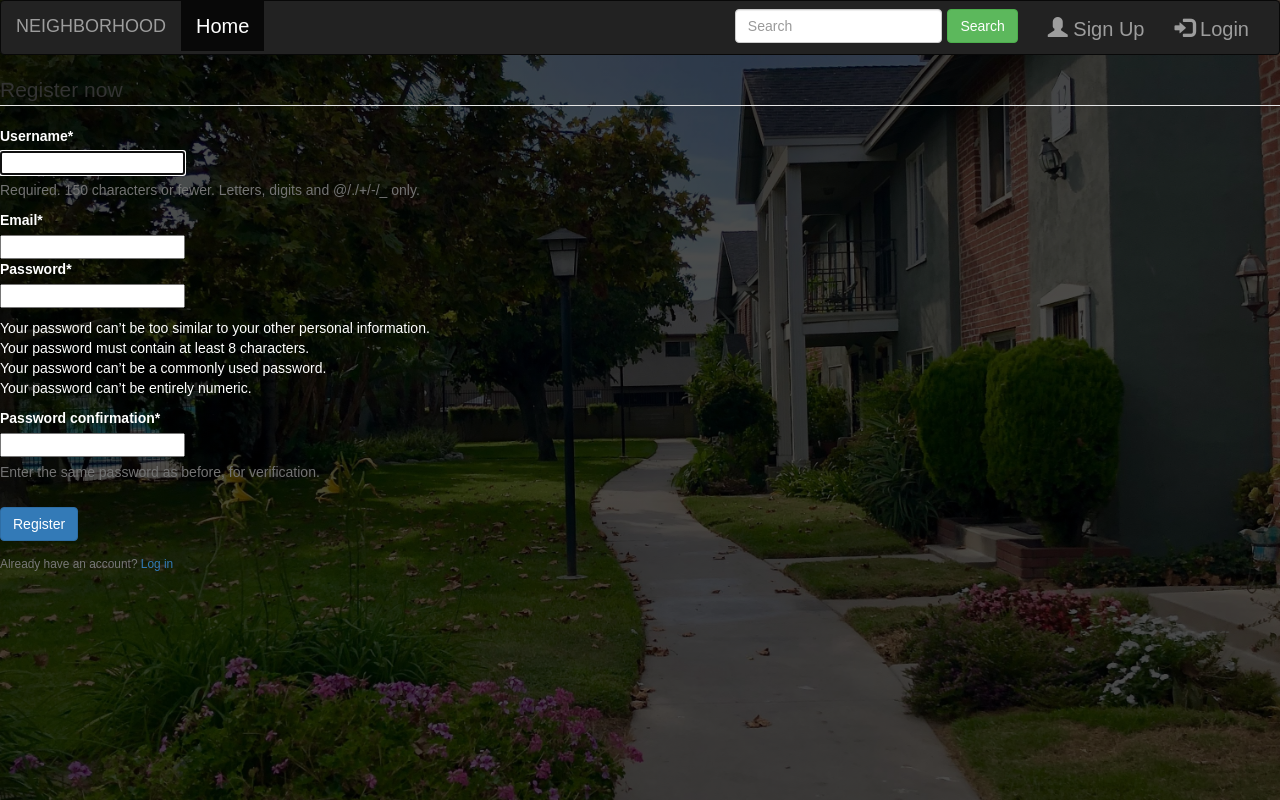
After one commit to bethnduta/NeighbourHood-Project, a Django app: page /register/ in a window 1280 px wide. The commit adds this page. Run offline with Django 4.2, Linux system fonts and the light colour scheme; some libraries are stand-ins or nearby versions.

Commit message:
login and register

```diff
--- a/jirani/settings.py
+++ b/jirani/settings.py
@@ -38,6 +38,7 @@ INSTALLED_APPS = [
     'django.contrib.messages',
     'django.contrib.staticfiles',
     'neighbor',
+    'crispy_forms',
 ]
 
 MIDDLEWARE = [
--- a/jirani/urls.py
+++ b/jirani/urls.py
@@ -15,8 +15,13 @@ Including another URLconf
 """
 from django.contrib import admin
 from django.urls import path,include
+from django.contrib.auth import views as auth_views
+from django.conf import settings
+from django.conf.urls.static import static
+from neighbor import views
 
 urlpatterns = [
     path('admin/', admin.site.urls),
     path('', include('neighbor.urls')),
+    path('register/', views.register, name='register'),
 ]
--- /dev/null
+++ b/neighbor/forms.py
@@ -0,0 +1,17 @@
+from django import forms
+from django.contrib.auth.models import User
+from django.contrib.auth.forms import UserCreationForm
+
+class UserRegisterForm(UserCreationForm):
+    email = forms.EmailField()
+
+    class Meta:
+        model=User
+        fields=['username','email','password1','password2']
+
+class UserUpdateForm(forms.ModelForm):
+    email = forms.EmailField()
+
+    class Meta:
+        model=User
+        fields=['username','email']
--- a/neighbor/static/index.css
+++ b/neighbor/static/index.css
@@ -1,8 +1,21 @@
+* {
+    margin: 0;
+    padding: 0;
+    font-family: sans-serif, 'poppins';
+    box-sizing: border-box;
+  }
 body{
     width: 100%;
     min-height: 100vh;
-   background-image:  linear-gradient(rgba(0, 0, 0, 0.3), rgba(0, 0, 0, 0.3)),
-    url(/static/img/hood.jpg);
+   background-image:  linear-gradient(rgba(0, 0, 0, 0.7), rgba(0, 0, 0, 0.7)),
+    url(/static/img/nt.jpg);
     background-position: center;
     background-size: cover;
+    color: #fff;
+
 }
+
+nav{
+    font-size: 20px;
+    background-color: aliceblue;
+}
--- a/neighbor/templates/base.html
+++ b/neighbor/templates/base.html
@@ -14,7 +14,7 @@
 <link rel="stylesheet" href="{% static 'index.css' %}" type="text/css">
 </head>
 <body>
-    <nav class="navbar navbar-inverse">
+    <nav class="navbar navbar-inverse navbar-default">
         <div class="container-fluid">
           <div class="navbar-header">
             <button type="button" class="navbar-toggle" data-toggle="collapse" data-target="#myNavbar">
@@ -22,16 +22,23 @@
               <span class="icon-bar"></span>
               <span class="icon-bar"></span>
             </button>
-            <a class="navbar-brand" href="#">WebSiteName</a>
+            <a class="navbar-brand" href="#">NEIGHBORHOOD</a>
           </div>
           <div class="collapse navbar-collapse" id="myNavbar">
             <ul class="nav navbar-nav">
               <li class="active"><a href="#">Home</a></li>
-              <li><a href="#">Page 1</a></li>
-              <li><a href="#">Page 2</a></li>
-              <li><a href="#">Page 3</a></li>
+              <li><a href="#"></a></li>
+              <li><a href="#"></a></li>
+              <li><a href="#"></a></li>
             </ul>
+
             <ul class="nav navbar-nav navbar-right">
+                <form class="navbar-form navbar-left" action="">
+                    <div class="form-group">
+                      <input type="text" class="form-control" placeholder="Search">
+                    </div>
+                    <button type="submit" class="btn btn-success">Search</button>
+                  </form>
               <li><a href="#"><span class="glyphicon glyphicon-user"></span> Sign Up</a></li>
               <li><a href="#"><span class="glyphicon glyphicon-log-in"></span> Login</a></li>
             </ul>
@@ -39,6 +46,7 @@
         </div>
       </nav>
    {% block content%}
+
     {% endblock %}
     <!-- jQuery library -->
 <script src="https://ajax.googleapis.com/ajax/libs/jquery/3.6.0/jquery.min.js"></script>
--- a/neighbor/templates/index.html
+++ b/neighbor/templates/index.html
@@ -1,10 +1,12 @@
 {% extends 'base.html' %}
 
 {% block content %}
-{% for post in posts %}
+<div class="container">
+    {% for post in posts %}
     <h1>{{post.title}}</h1>
     <h1>{{post.author}}</h1>
     <h1>{{post.content}}</h1>
     <h1>{{post.date_posted}}</h1>
 {% endfor %}
+</div>
 {% endblock %}
--- /dev/null
+++ b/neighbor/templates/register.html
@@ -0,0 +1,22 @@
+{% extends 'base.html' %}
+{% load crispy_forms_tags %}
+
+{% block content %}
+
+<div class="content-section">
+    <form action="" method="POST">
+        {% csrf_token %}
+        <fieldset class="form-group">
+            <legend class="border-bottom mb-4">Register now</legend>
+            {{ form|crispy }}
+        </fieldset>
+        <div class="form-group">
+            <button type="submit" class="btn btn-primary">Register</button>
+
+        </div>
+    </form>
+    <div class="border-top pt-3">
+        <small class="text-muted">Already have an account? <a class="ml-2" href="">Log in</a></small>
+    </div>
+</div>
+{% endblock %}
--- a/neighbor/views.py
+++ b/neighbor/views.py
@@ -1,10 +1,11 @@
 from django.http import HttpResponse
-from django.shortcuts import render
+from django.shortcuts import render, redirect
 from django.http import HttpResponse
+from .forms import UserRegisterForm
 # Create your views here.
 posts=[
     {
-        'author':'CoreyMS',
+        'author':'bethy',
         'title':'Blog Post 1',
         'content':'First post content',
         'date_posted':'August 27, 2018'
@@ -22,3 +23,15 @@ def index(request):
 
 def neighbor(request):
     return render(request, 'about.html',{'title':'neighbor'})
+
+def register(request):
+    if request.method == 'POST':
+        form = UserRegisterForm(request.POST)
+        if form.is_valid():
+
+            form.save()
+        return redirect('login')
+
+    else:
+        form = UserRegisterForm()
+    return render(request,'register.html',{'form':form})
```
Also changed, not shown: neighbor/templates/login.html (added, +23 -0 lines), neighbor/static/img/house.jpg (added), neighbor/static/img/nt.jpg (added).
